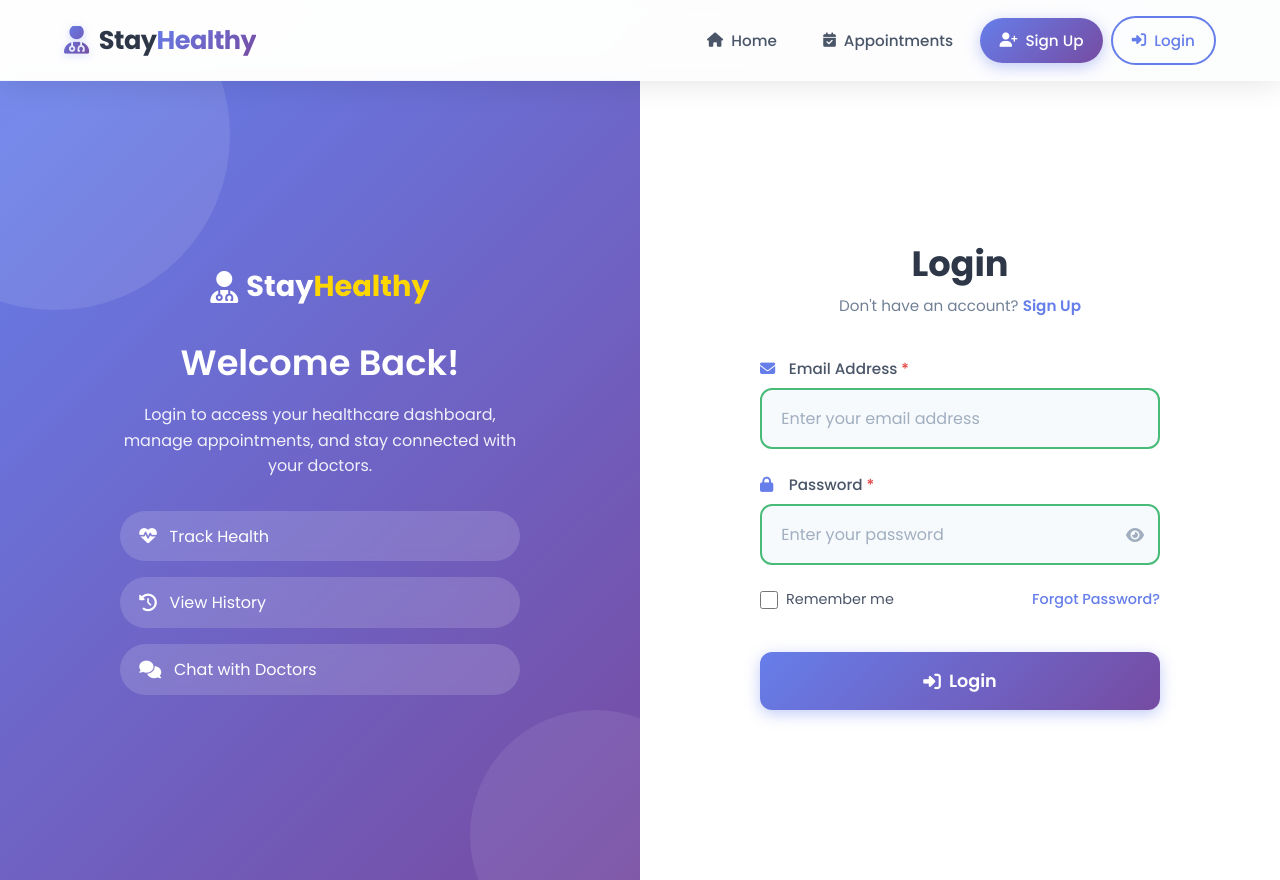
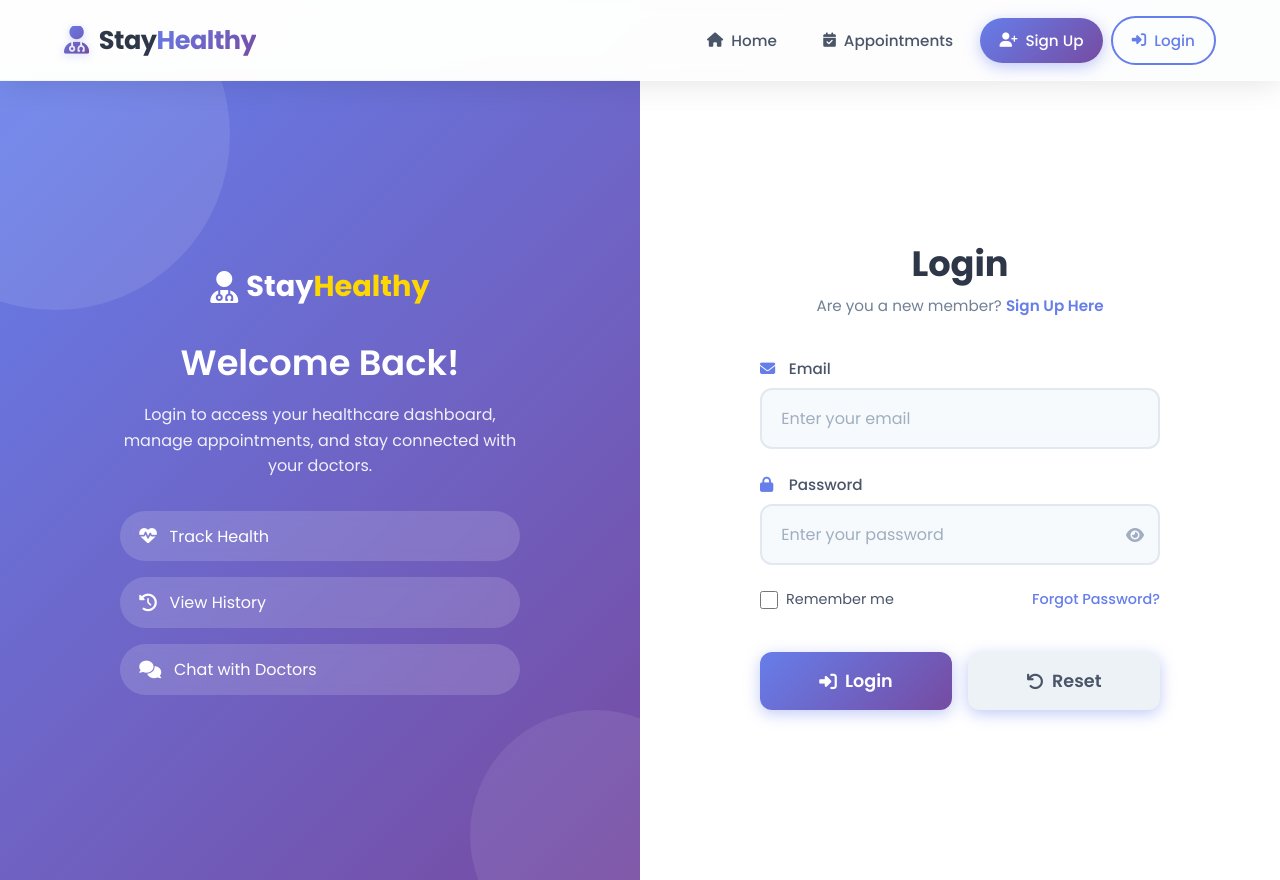
Before and after one commit to MehediHasanShahed/test_med_app, a React (Create React App) app: page /login in a window 1280 px wide. Built offline with nearby package versions, Linux system fonts and the light colour scheme.

Commit message:
updated login.js

```diff
--- a/src/Components/Login/Login.js
+++ b/src/Components/Login/Login.js
@@ -1,58 +1,61 @@
-import React, { useState } from 'react';
+import React, { useState, useEffect } from 'react';
 import './Login.css';
 import { Link, useNavigate } from 'react-router-dom';
+import { API_URL } from '../../config';
 
 const Login = () => {
-    const [formData, setFormData] = useState({
-        email: '',
-        password: ''
-    });
-    const [showPassword, setShowPassword] = useState(false);
-    const [errors, setErrors] = useState({});
+    // State variables for email and password
+    const [password, setPassword] = useState("");
+    const [email, setEmail] = useState('');
+    const [showPassword, setShowPassword] = useState(false); // Restore password toggle state
+
+    // Get navigation function from react-router-dom
     const navigate = useNavigate();
 
-    const handleChange = (e) => {
-        const { name, value } = e.target;
-        setFormData({
-            ...formData,
-            [name]: value
-        });
-        if (errors[name]) {
-            setErrors({
-                ...errors,
-                [name]: ''
-            });
+    // Check if user is already authenticated, then redirect to home page
+    useEffect(() => {
+        if (sessionStorage.getItem("auth-token")) {
+            navigate("/");
         }
-    };
+    }, []);
 
     const togglePassword = () => {
         setShowPassword(!showPassword);
     };
 
-    const validate = () => {
-        const newErrors = {};
-        if (!formData.email.trim()) {
-            newErrors.email = 'Email is required';
-        } else if (!/\S+@\S+\.\S+/.test(formData.email)) {
-            newErrors.email = 'Email is invalid';
+    // Function to handle login form submission
+    const login = async (e) => {
+        e.preventDefault();
+        // Send a POST request to the login API endpoint
+        const res = await fetch(`${API_URL}/api/auth/login`, {
+            method: "POST",
+            headers: {
+                "Content-Type": "application/json",
+            },
+            body: JSON.stringify({
+                email: email,
+                password: password,
+            }),
+        });
+
+        // Parse the response JSON
+        const json = await res.json();
+        if (json.authtoken) {
+            // If authentication token is received, store it in session storage
+            sessionStorage.setItem('auth-token', json.authtoken);
+            sessionStorage.setItem('email', email);
+            // Redirect to home page and reload the window
+            navigate('/');
+            window.location.reload();
+        } else {
+            // Handle errors if authentication fails
+            if (json.errors) {
+                for (const error of json.errors) {
+                    alert(error.msg);
                 }
-
-        if (!formData.password) {
-            newErrors.password = 'Password is required';
+            } else {
+                alert(json.error);
             }
-
-        return newErrors;
-    };
-
-    const handleSubmit = (e) => {
-        e.preventDefault();
-        const validationErrors = validate();
-        if (Object.keys(validationErrors).length > 0) {
-            setErrors(validationErrors);
-        } else {
-            console.log('Login data:', formData);
-            alert('Login successful! Welcome back to StayHealthy.');
-            navigate('/');
         }
     };
 
@@ -86,48 +89,54 @@ const Login = () => {
             <div className="login-form-container">
                 <div className="form-header">
                     <h2>Login</h2>
-                    <p>Don't have an account? <Link to="/sign-up">Sign Up</Link></p>
+                    <p>Are you a new member? <Link to="/sign-up">Sign Up Here</Link></p>
                 </div>
 
-                <form className="login-form" onSubmit={handleSubmit}>
+                <div className="login-form">
+                    <form onSubmit={login}>
+                        {/* Email Field */}
                         <div className="form-group">
                             <label htmlFor="email">
-                            <i className="fas fa-envelope"></i> Email Address <span className="required">*</span>
+                                <i className="fas fa-envelope"></i> Email
                             </label>
                             <input
+                                value={email}
+                                onChange={(e) => setEmail(e.target.value)}
                                 type="email"
+                                name="email"
                                 id="email"
-                            name="email"
-                            placeholder="Enter your email address"
-                            value={formData.email}
-                            onChange={handleChange}
-                            className={errors.email ? 'error' : ''}
+                                className="form-control"
+                                placeholder="Enter your email"
+                                aria-describedby="helpId"
+                                required
                             />
-                        {errors.email && <span className="error-text">{errors.email}</span>}
                         </div>
 
+                        {/* Password Field */}
                         <div className="form-group">
                             <label htmlFor="password">
-                            <i className="fas fa-lock"></i> Password <span className="required">*</span>
+                                <i className="fas fa-lock"></i> Password
                             </label>
                             <div className="password-input">
                                 <input
+                                    value={password}
+                                    onChange={(e) => setPassword(e.target.value)}
                                     type={showPassword ? "text" : "password"}
+                                    name="password"
                                     id="password"
-                                name="password"
+                                    className="form-control"
                                     placeholder="Enter your password"
-                                value={formData.password}
-                                onChange={handleChange}
-                                className={errors.password ? 'error' : ''}
+                                    aria-describedby="helpId"
+                                    required
                                 />
                                 <i
                                     className={`fas ${showPassword ? 'fa-eye-slash' : 'fa-eye'} toggle-password`}
                                     onClick={togglePassword}
                                 ></i>
                             </div>
-                        {errors.password && <span className="error-text">{errors.password}</span>}
                         </div>
 
+                        {/* Form Options (Remember Me / Forgot Password) */}
                         <div className="form-options">
                             <label className="remember-me">
                                 <input type="checkbox" name="remember" />
@@ -140,11 +149,20 @@ const Login = () => {
                             <button type="submit" className="btn btn-login">
                                 <i className="fas fa-sign-in-alt"></i> Login
                             </button>
+                            <button
+                                type="reset"
+                                className="btn btn-login"
+                                style={{ background: '#edf2f7', color: '#4a5568', marginTop: '10px' }}
+                                onClick={() => { setEmail(''); setPassword(''); }}
+                            >
+                                <i className="fas fa-undo"></i> Reset
+                            </button>
                         </div>
                     </form>
                 </div>
             </div>
-    );
-};
+        </div>
+    )
+}
 
 export default Login;
--- a/src/Components/Sign_Up/Sign_Up.js
+++ b/src/Components/Sign_Up/Sign_Up.js
@@ -154,14 +154,18 @@ const Sign_Up = () => {
 
                         {/* Buttons */}
                         <div className="form-buttons">
-                            <button type="submit" className="btn btn-submit">Sign Up</button>
-                            <button type="reset" className="btn btn-reset" onClick={() => {
+                            <button type="submit" className="btn btn-submit">
+                                <i className="fas fa-user-plus"></i> Sign Up
+                            </button>
+                            <button type="reset" className="btn btn-submit" style={{ background: '#edf2f7', color: '#4a5568' }} onClick={() => {
                                 setName('');
                                 setPhone('');
                                 setEmail('');
                                 setPassword('');
                                 setShowerr('');
-                            }}>Reset</button>
+                            }}>
+                                <i className="fas fa-undo"></i> Reset
+                            </button>
                         </div>
                     </form>
                 </div>
```
Lines whose indentation alone changed are shown as unchanged.
